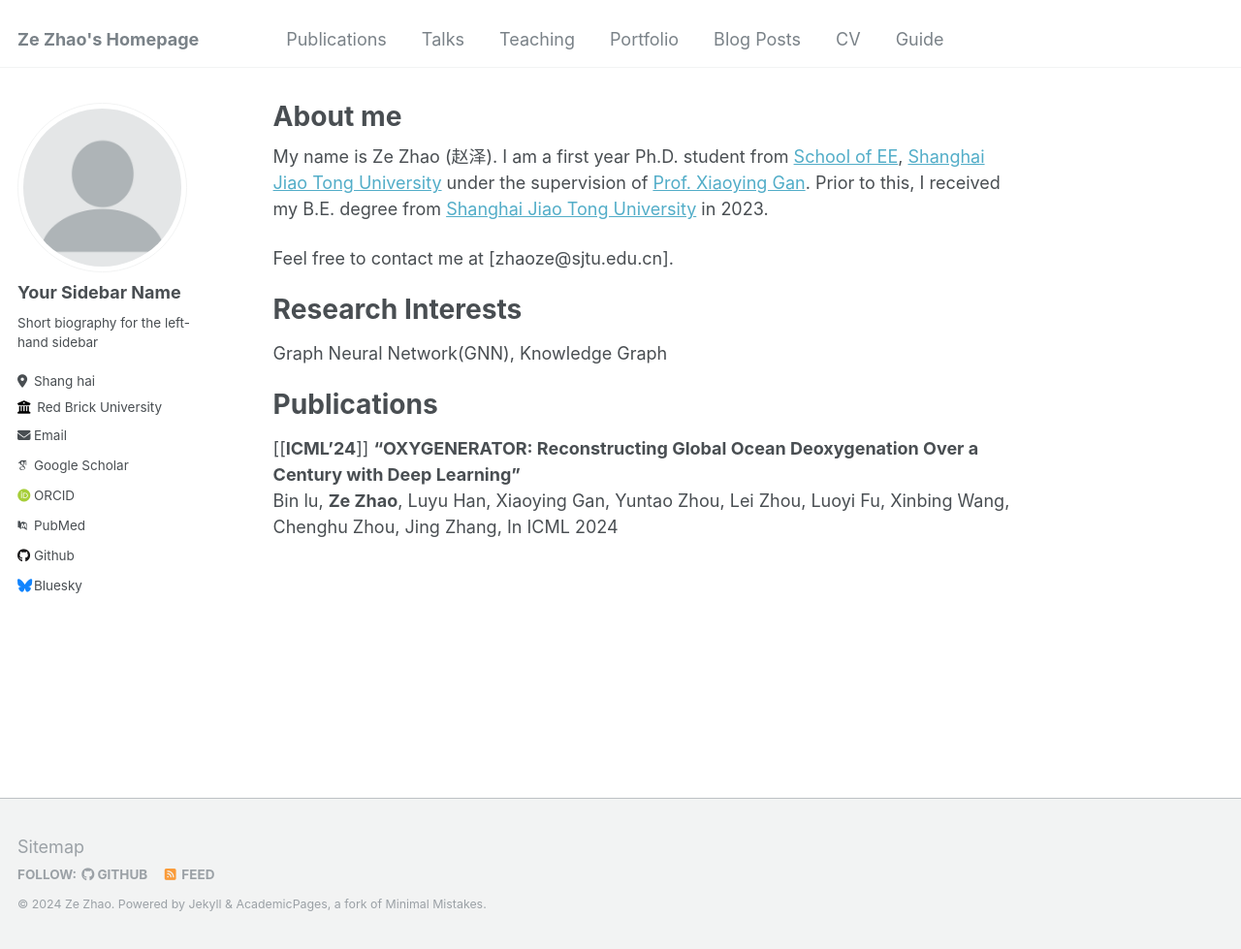
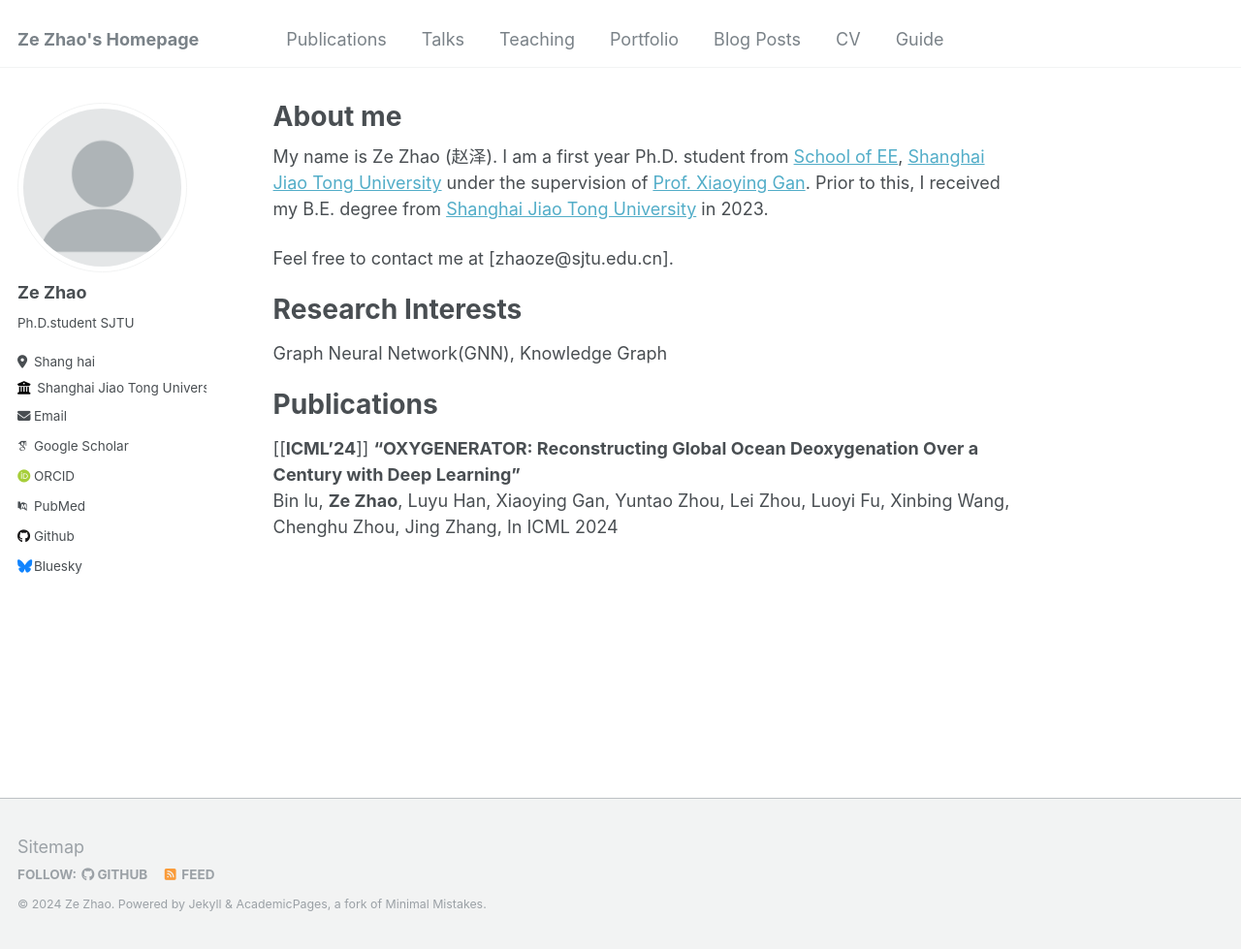
Before and after one commit to zhaodazhuang2333/zhaodazhuang2333, a Jekyll site: the page built from _pages/about.md, in a window 1280 px wide and 979 px high. Shown: the whole window at 97% size. Built offline with Jekyll 4.4.1, drawn with Linux system fonts in a browser that asks for light colours; some web fonts are replaced.

Commit message:
Update _config.yml

```diff
--- a/_config.yml
+++ b/_config.yml
@@ -22,11 +22,11 @@ repository               : "academicpages/academicpages.github.io"
 author:
   # Biographic information
   avatar           : "profile.png"
-  name             : "Your Sidebar Name"
+  name             : "Ze Zhao"
   pronouns         : # example: "she/her"
-  bio              : "Short biography for the left-hand sidebar"
+  bio              : "Ph.D.student SJTU"
   location         : "Shang hai"
-  employer         : "Red Brick University"
+  employer         : "Shanghai Jiao Tong University"
   uri              : # URL
   email            : "zhaoze@sjtu.edu.cn"
 
```
